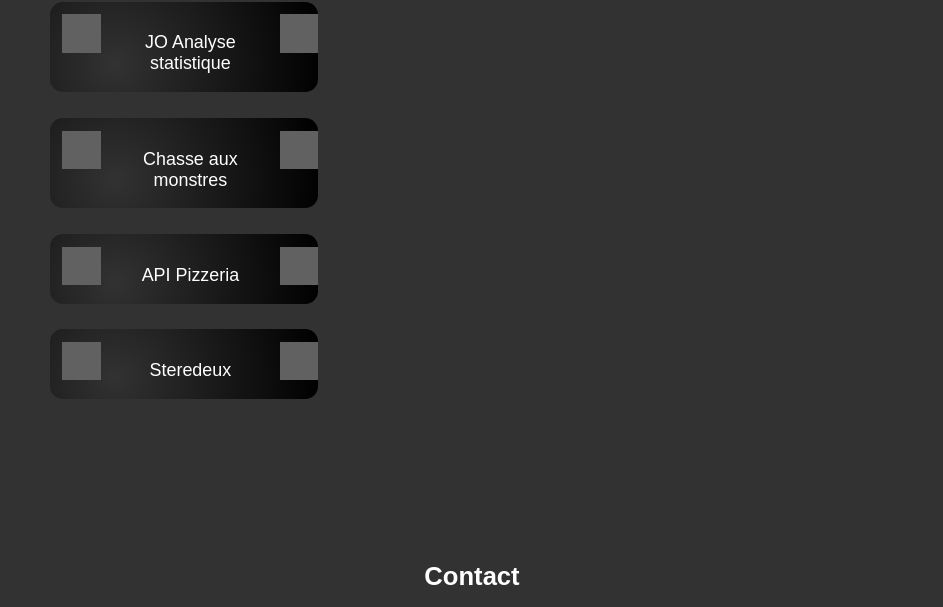
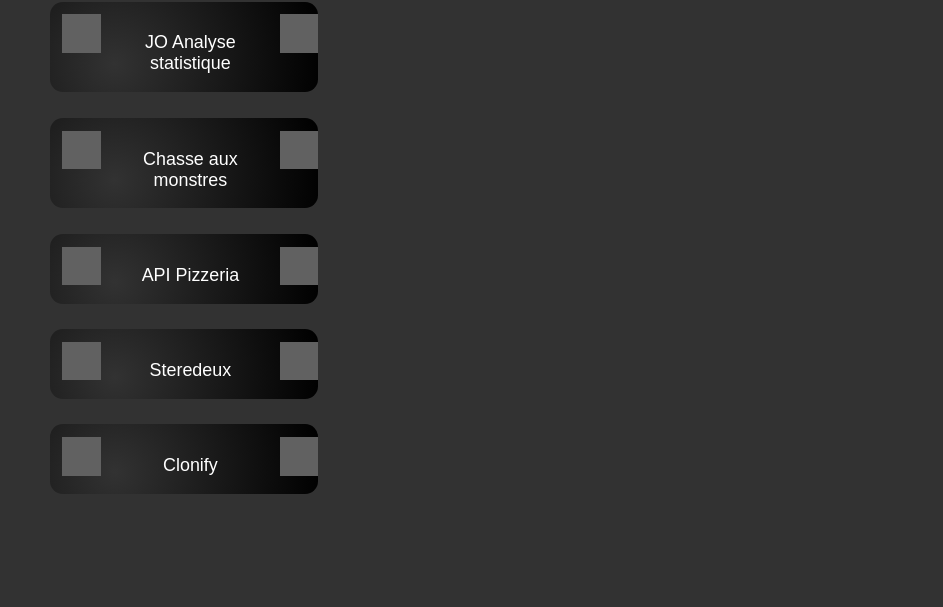
Before and after one commit to armandclonesady/armandclonesady.github.io, a plain HTML site: page index.html in a window 1280 px wide. Shown: the part 3631-4238 px from the top of the page, without its empty margins (168-1111 px from the left). Drawn offline with Linux system fonts and the light colour scheme; grey boxes are pictures that could not be loaded.

Commit message:
new project added, CSS added to know visually which project is shownn changed where wompetences_data is stored

```diff
--- a/index.html
+++ b/index.html
@@ -230,6 +230,12 @@
                 <p> Steredeux</p>
                 <img src="https://static.thenounproject.com/png/1123247-200.png" class="project-icon see-more">
               </div>
+
+              <div class="project-item">
+                <img src="https://cdn-icons-png.flaticon.com/512/43/43922.png" class="project-icon">
+                <p> Clonify</p>
+                <img src="https://static.thenounproject.com/png/1123247-200.png" class="project-icon see-more">
+              </div>
           </div>
           <div class="content hidden">
               <div class="projet-detail-item">
```
